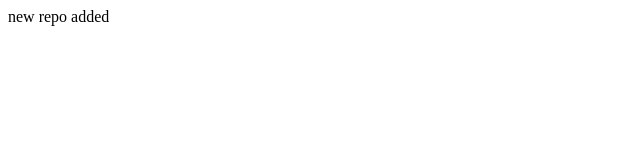
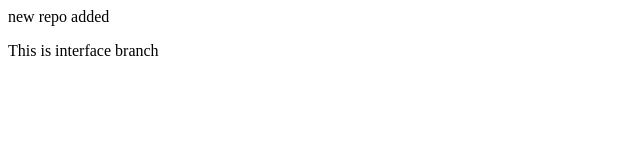
Before and after one commit to salman2565dev/local-repo, a plain HTML site: page index.html in a window 1280 px wide. Shown: the whole page, without its empty margins (0-640 px from the left). Drawn offline with Linux system fonts and the light colour scheme.

Commit message:
interface branch is created

```diff
--- a/index.html
+++ b/index.html
@@ -1 +1,2 @@
 <p>new repo added</p>
+<p>This is interface branch</p>
```
